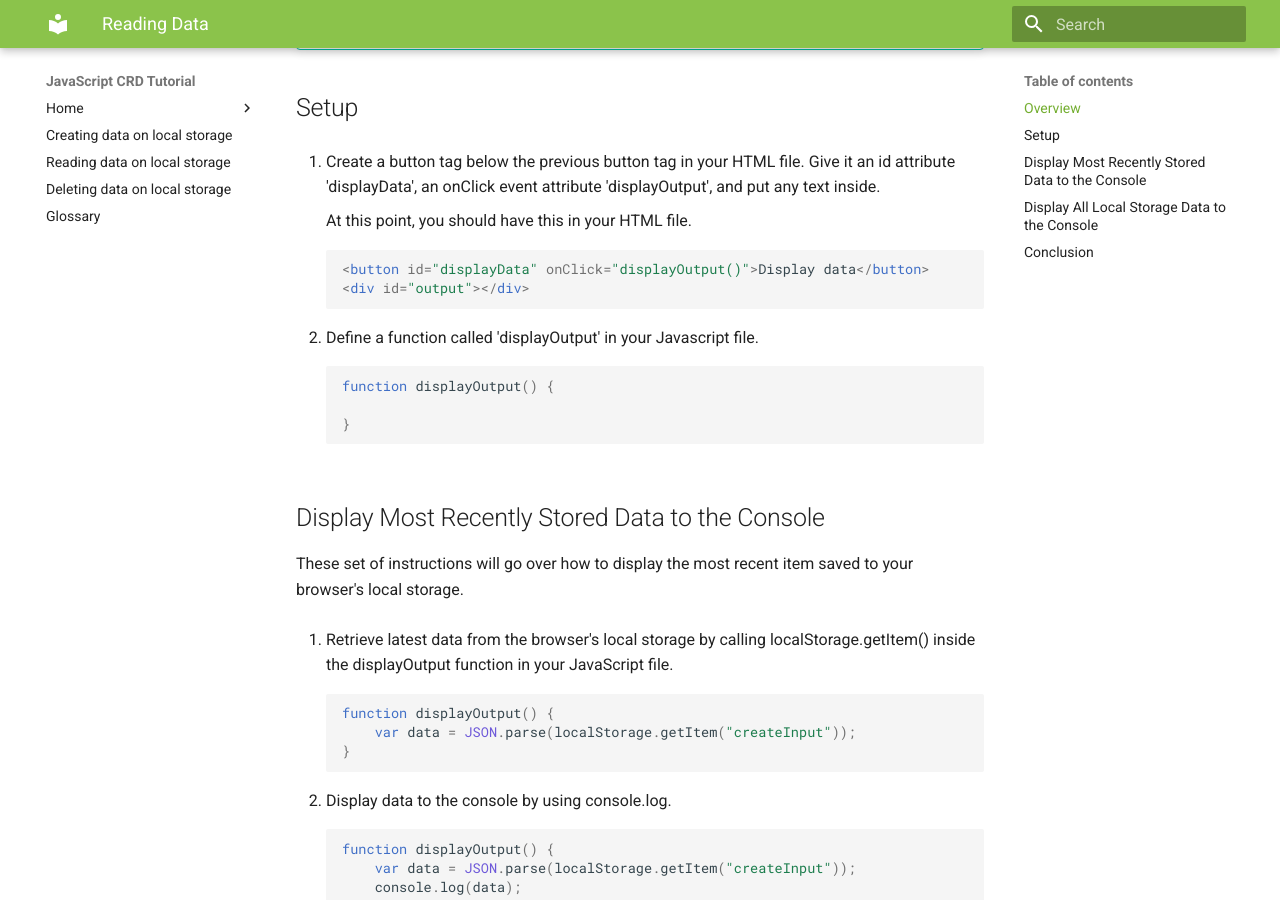
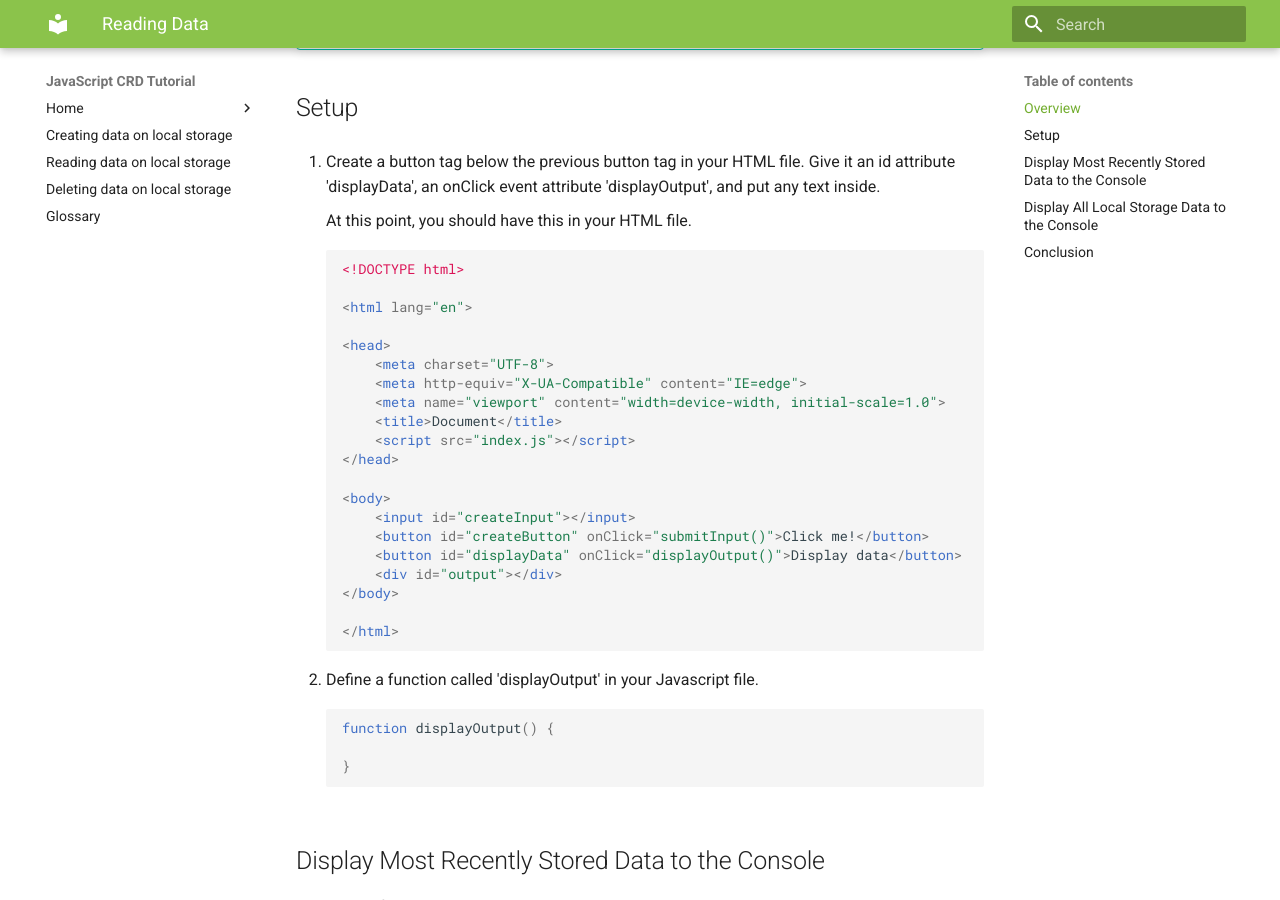
Before and after one commit to mnkhee/user-docs-project, an MkDocs documentation site: the page built from docs/tutorials/reading.md, in a window 1280 px wide and 900 px high, scrolled down 351 px. Built offline with MkDocs 1.6.1 and Material for MkDocs 9.7.7, drawn with Linux system fonts in a browser that asks for light colours.

Commit message:
Update reading tutorial

````diff
--- a/docs/tutorials/reading.md
+++ b/docs/tutorials/reading.md
@@ -14,8 +14,26 @@ This section will focus on reading and displaying data from your web browser's l
     At this point, you should have this in your HTML file.
 
     ```html
-    <button id="displayData" onClick="displayOutput()">Display data</button>
-    <div id="output"></div>
+    <!DOCTYPE html>
+
+    <html lang="en">
+
+    <head>
+        <meta charset="UTF-8">
+        <meta http-equiv="X-UA-Compatible" content="IE=edge">
+        <meta name="viewport" content="width=device-width, initial-scale=1.0">
+        <title>Document</title>
+        <script src="index.js"></script>
+    </head>
+
+    <body>
+        <input id="createInput"></input>
+        <button id="createButton" onClick="submitInput()">Click me!</button>
+        <button id="displayData" onClick="displayOutput()">Display data</button>
+        <div id="output"></div>
+    </body>
+
+    </html>
     ```
 
 2. Define a function called 'displayOutput' in your Javascript file.
--- a/index.html
+++ b/index.html
@@ -12,6 +12,8 @@
 <body>
     <input id="createInput"></input>
     <button id="createButton" onClick="submitInput()">Click me!</button>
+    <button id="displayData" onClick="displayOutput()">Display data</button>
+    <div id="output"></div>
 </body>
 
 </html>
````
